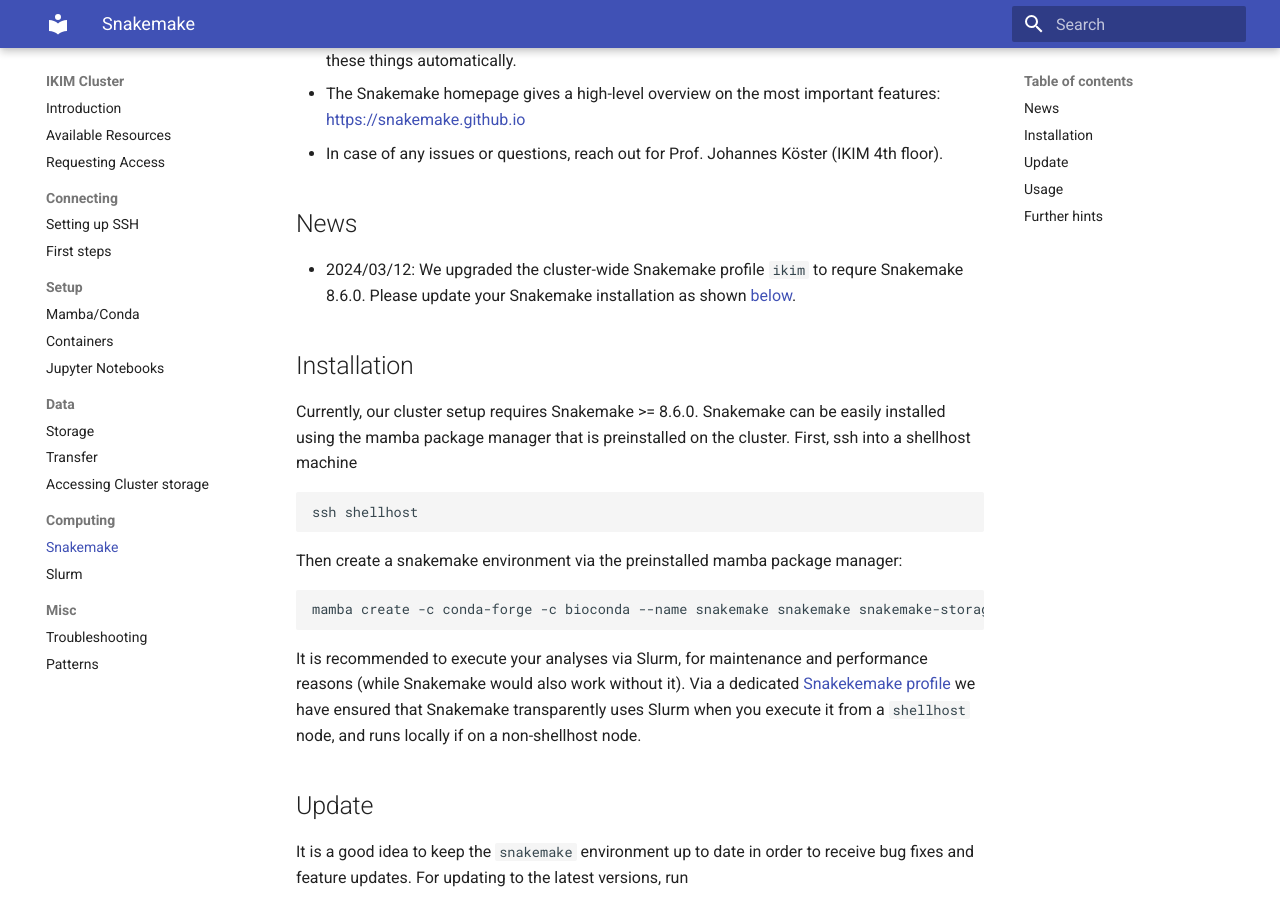
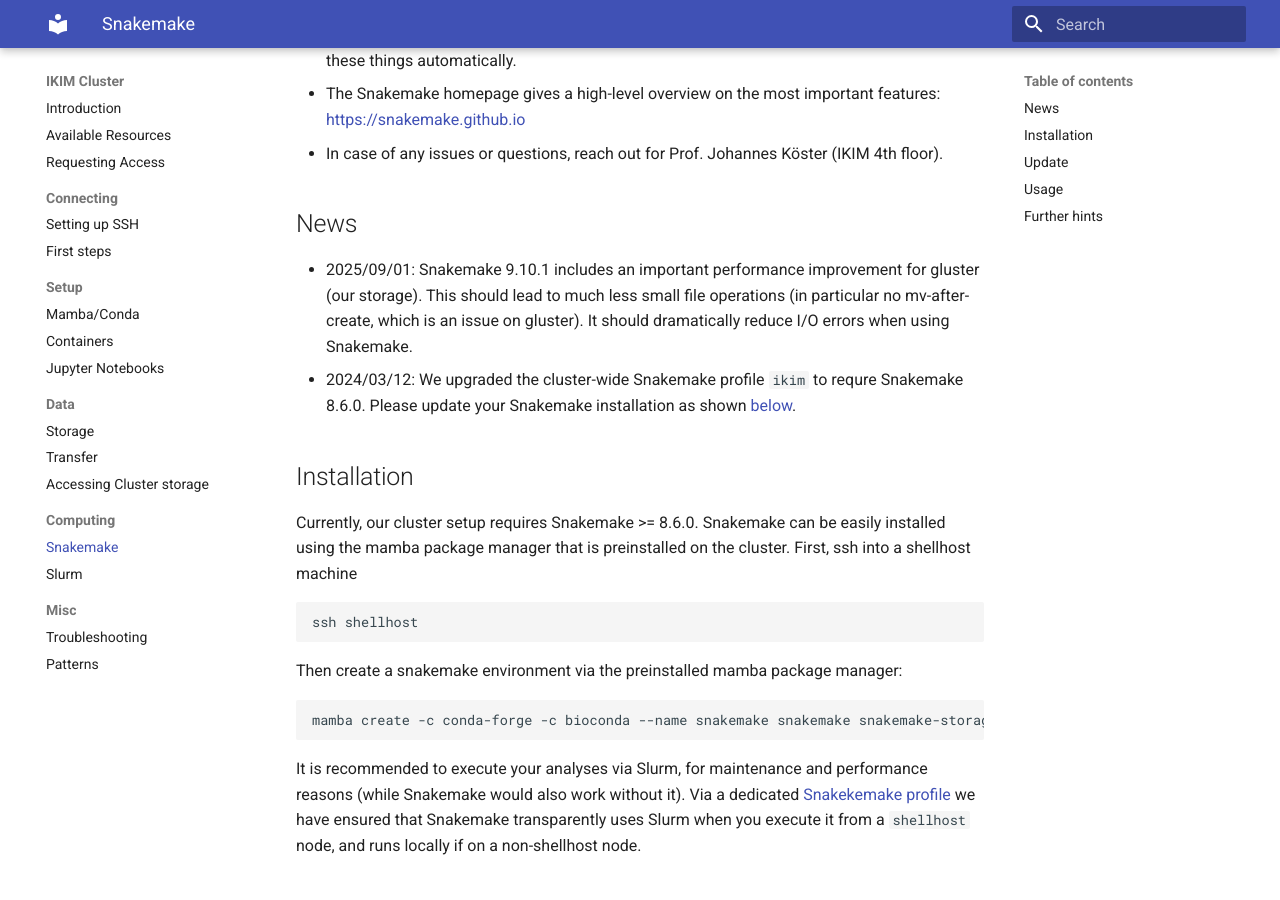
Before and after one commit to IKIM-Essen/ClusterDocs, an MkDocs documentation site: the page built from docs/snakemake.md, in a window 1280 px wide and 900 px high, scrolled down 487 px. Built offline with MkDocs 1.6.1 and Material for MkDocs 9.7.7, drawn with Linux system fonts in a browser that asks for light colours.

Commit message:
Update snakemake.md with news on Snakemake 9.10.1
Added news entry about Snakemake 9.10.1 performance improvements.

```diff
--- a/docs/snakemake.md
+++ b/docs/snakemake.md
@@ -12,6 +12,7 @@
 
 ## News
 
+* 2025/09/01: Snakemake 9.10.1 includes an important performance improvement for gluster (our storage). This should lead to much less small file operations (in particular no mv-after-create, which is an issue on gluster). It should dramatically reduce I/O errors when using Snakemake.
 * 2024/03/12: We upgraded the cluster-wide Snakemake profile `ikim` to requre Snakemake 8.6.0. Please update your Snakemake installation as shown [below](#update).
 
 ## Installation
```
